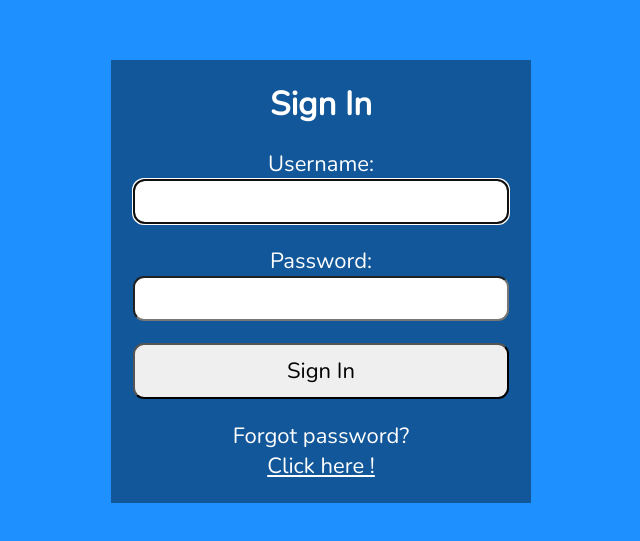
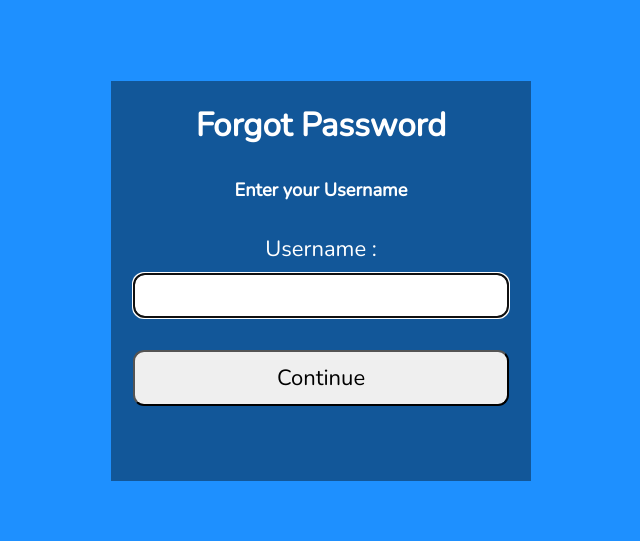
Before and after one commit to Joseph1818/Wikimedia-api-react, a React (Create React App) app: page / in a window 1280 px wide. Shown: the part 119-660 px from the top of the page, without its empty margins (319-959 px from the left). Built offline with nearby package versions, Linux system fonts and the light colour scheme.

Commit message:
login page  completed & forgot password page added

```diff
--- a/src/App.js
+++ b/src/App.js
@@ -1,11 +1,15 @@
 import "./App.css";
-import Register from "./register";
-import Login from "./login";
+import Register from "./components/register";
+import Login from "./components/login";
+import ForgotPassword from "./components/forgotPwd";
+import { Link, Routes, Route } from "react-router-dom";
+
+
 
 function App() {
   return (
     <main className="App">
-      <Login />
+      <ForgotPassword />
     </main>
   );
 }
--- a/src/api/axios.js
+++ /dev/null
@@ -1,5 +0,0 @@
-import axios from "axios";
-
-export default axios.create({
-  baseURL: "http://localhost:3500",
-});
--- /dev/null
+++ b/src/components/forgotPwd.js
@@ -0,0 +1,61 @@
+import React, { useEffect, useRef, useState } from "react";
+import axios from "axios";
+
+function ForgotPassword() {
+  // Setting focus on user input field.
+  const userRef = useRef();
+
+  const [user, setUser] = useState("");
+  const [userFocus, setUserFocus] = useState(false);
+
+  useEffect(() => {
+    userRef.current.focus();
+  }, []);
+
+  const [errMsg, setErrMsg] = useState(false);
+  const [success, setSuccess] = useState(false);
+
+  const handleSubmit = async (e) => {
+    e.preventDefault();
+    axios
+      .post("https://auth.enterprise.wikimedia.com/v1/forgot-password", {
+        username: user,
+      })
+      .then((reponse) => {
+        console.log(reponse.data);
+      })
+      .catch((err) => {
+        console.log(err);
+        console.log(err.reponse);
+      });
+    setUser("");
+    setSuccess(true);
+  };
+  return (
+    <section>
+      <p className={errMsg ? "errmsg" : "offScreen"} aria-live="assertive">
+        {errMsg}
+      </p>
+      <h1>Forgot Password</h1>
+      <br />
+      <h5> Enter your Username </h5>
+
+      <form onSubmit={handleSubmit}>
+        <label htmlFor="username">Username :</label>
+        <input
+          type="text"
+          id="username"
+          ref={userRef}
+          autoComplete="off"
+          onChange={(e) => setUser(e.target.value)}
+          value={user}
+          required
+        />
+
+        <button>Continue</button>
+      </form>
+    </section>
+  );
+}
+
+export default ForgotPassword;
--- a/src/login.js
+++ b/src/components/login.js
@@ -1,4 +1,5 @@
 import React, { useEffect, useRef, useState } from "react";
+import axios from "axios";
 
 const Login = () => {
   // setting focus.
@@ -22,7 +23,18 @@ const Login = () => {
 
   const handleSubmit = async (e) => {
     e.preventDefault();
-    console.log(user, pwd);
+    axios
+      .post(" https://auth.enterprise.wikimedia.com/v1/login", {
+        username: user,
+        password: pwd,
+      })
+      .then((reponse) => {
+        console.log(reponse.data);
+      })
+      .catch((err) => {
+        console.log(err);
+        console.log(err.reponse);
+      });
     setUser("");
     setPwd("");
     setSuccess(true);
--- a/src/index.css
+++ b/src/index.css
@@ -42,7 +42,7 @@ form {
     flex-direction: column;
     justify-content: space-evenly;
     flex-grow: 1;
-    padding-bottom: 1rem;
+    padding-bottom: 2rem;
 }
 
 a, a:visited {
```
Also changed, not shown: src/components/admin.js (added, +21 -0 lines), src/components/users.js (added, +48 -0 lines), src/index.js (+6 -6 lines), src/users.js (deleted, +0 -23 lines), src/components/register.js (renamed from src/register.js).
